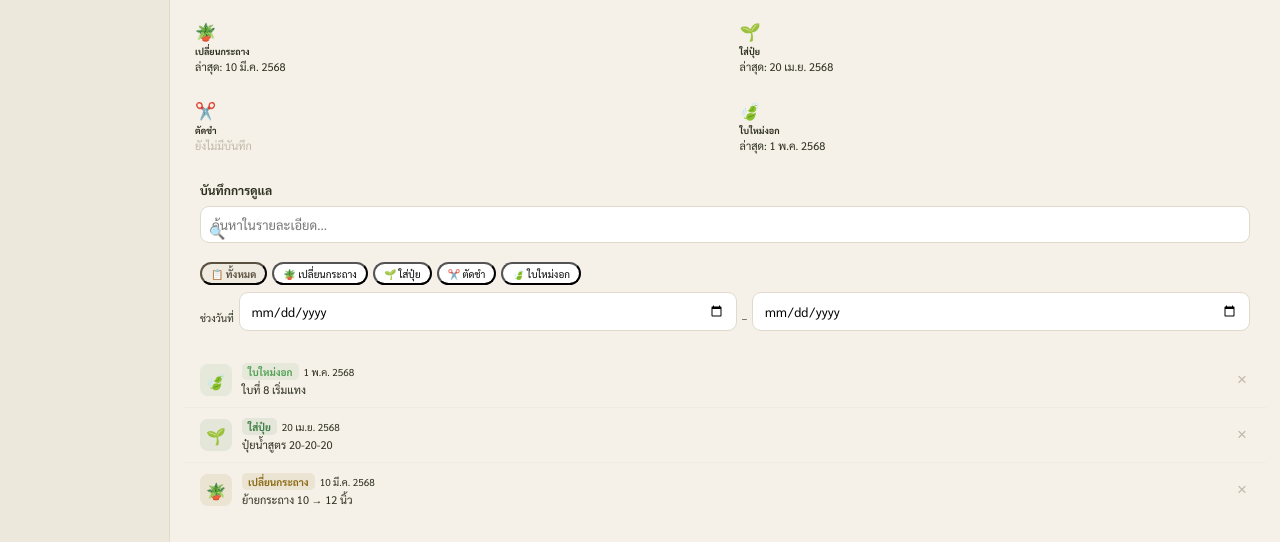
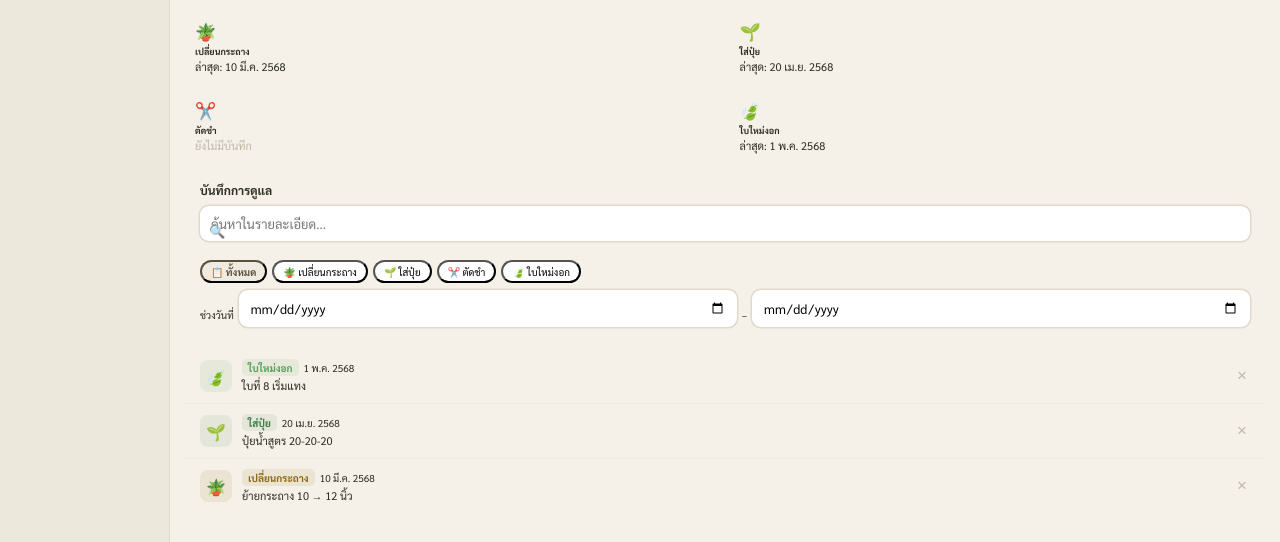
Before and after one commit to frongflip-maker/Tree, a plain HTML site: page index.html in a window 1280 px wide. Shown: the part 156-698 px from the top of the page. Drawn offline with Linux system fonts and the light colour scheme.

Commit message:
Update index.html

```diff
--- a/index.html
+++ b/index.html
@@ -12,7 +12,7 @@
 <style>
 :root{--gd:#2D5016;--gm:#3A7D44;--gl:#52A055;--gp:#E8F5E1;--bg:#F5F0E8;--card:#fff;--side:#EDE8DC;--bd:#E0D9CC;--tx:#2D3020;--txm:#5A5040;--txq:#9A8A70;}
 *{box-sizing:border-box;margin:0;padding:0;-webkit-tap-highlight-color:transparent;}
-input[type=text],input[type=date],input[type=number]{-webkit-appearance:none;appearance:none;border:1px solid #E0D9CC !important;border-radius:9px;}
+input[type=text],input[type=date],input[type=number]{-webkit-appearance:none;appearance:none;border:none !important;box-shadow:0 0 0 1.5px #E0D9CC;border-radius:9px;}
 body{font-family:'Sarabun',sans-serif;background:var(--bg);color:var(--tx);height:100dvh;display:flex;flex-direction:column;overflow:hidden;}
 .header{background:linear-gradient(135deg,var(--gd) 0%,var(--gm) 60%,var(--gl) 100%);padding:calc(12px + env(safe-area-inset-top)) 14px 10px;display:flex;align-items:center;gap:8px;flex-shrink:0;position:relative;overflow:hidden;}
 .header::before{content:'';position:absolute;top:-20px;right:-10px;width:100px;height:100px;border-radius:50%;background:rgba(255,255,255,0.06);}
@@ -130,9 +130,9 @@
 .modaltitle{font-size:15px;font-weight:700;}
 .closebtn{background:none;border:none;font-size:21px;cursor:pointer;color:var(–txq);}
 .mlabel{display:block;font-size:10px;font-weight:700;color:var(–txq);margin-bottom:5px;letter-spacing:0.5px;}
-input[type=text],input[type=date],input[type=number]{width:100%;padding:9px 11px;border-radius:9px;border:1px solid var(–bd) !important;-webkit-appearance:none;appearance:none;font-size:13px;background:#fff;color:var(–tx);margin-bottom:12px;font-family:inherit;outline:none;}
+input[type=text],input[type=date],input[type=number]{width:100%;padding:9px 11px;border-radius:9px;border:none !important;box-shadow:0 0 0 1.5px #E0D9CC;font-size:13px;background:#fff;color:var(–tx);margin-bottom:12px;font-family:inherit;outline:none;}
 input:focus{border-color:var(–gm) !important;}
-input:focus{border-color:var(–gm);}
+input:focus{outline:none;box-shadow:0 0 0 2px #3A7D44 !important;}
 .photoarea{border:2px dashed var(–bd);border-radius:11px;padding:12px;text-align:center;cursor:pointer;margin-bottom:12px;color:var(–txq);font-size:12px;position:relative;transition:border-color 0.2s;}
 .photoarea:hover{border-color:var(–gm);}
 .photoarea input[type=file]{position:absolute;inset:0;opacity:0;cursor:pointer;width:100%;height:100%;margin:0;padding:0;}
```
